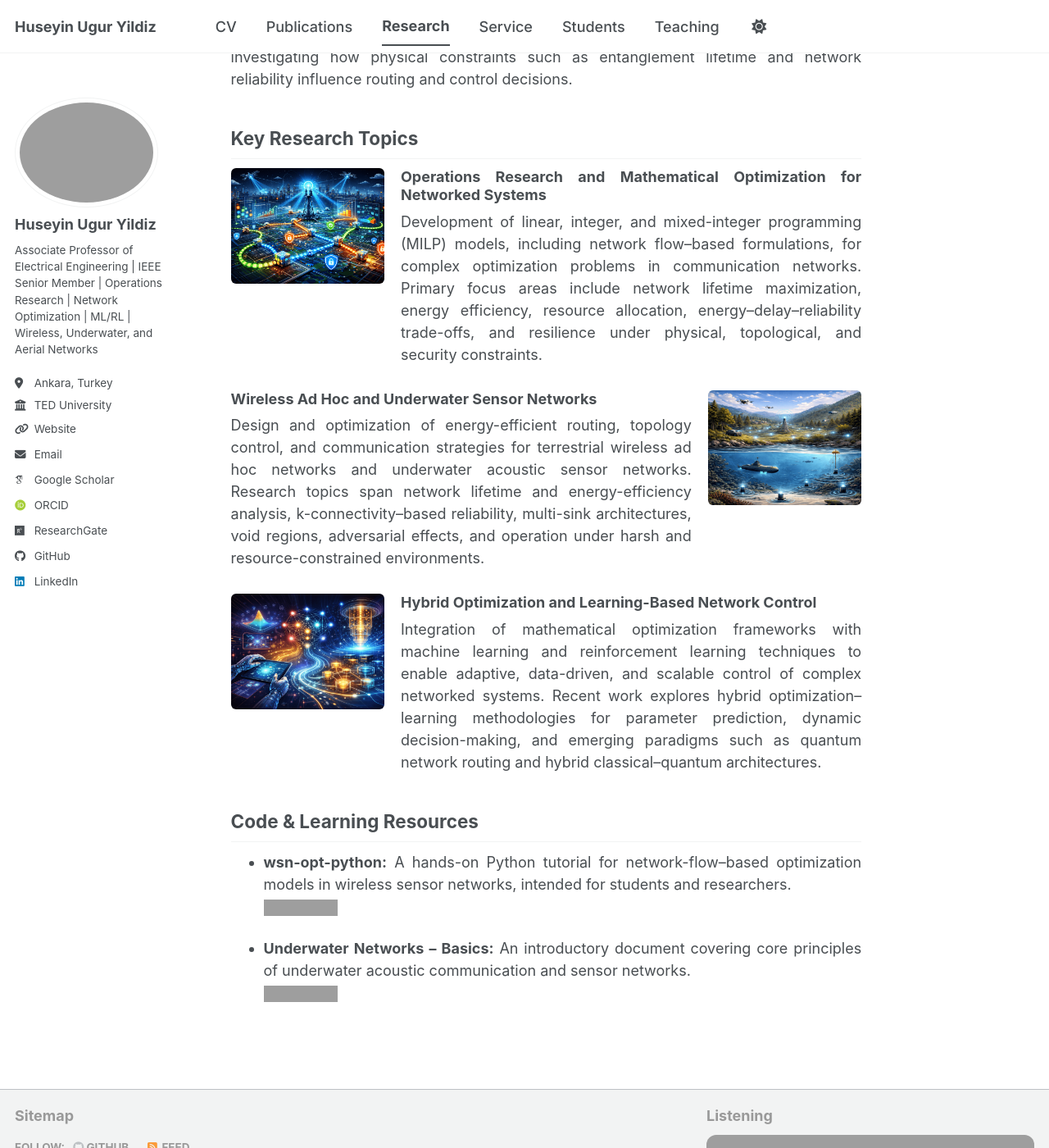
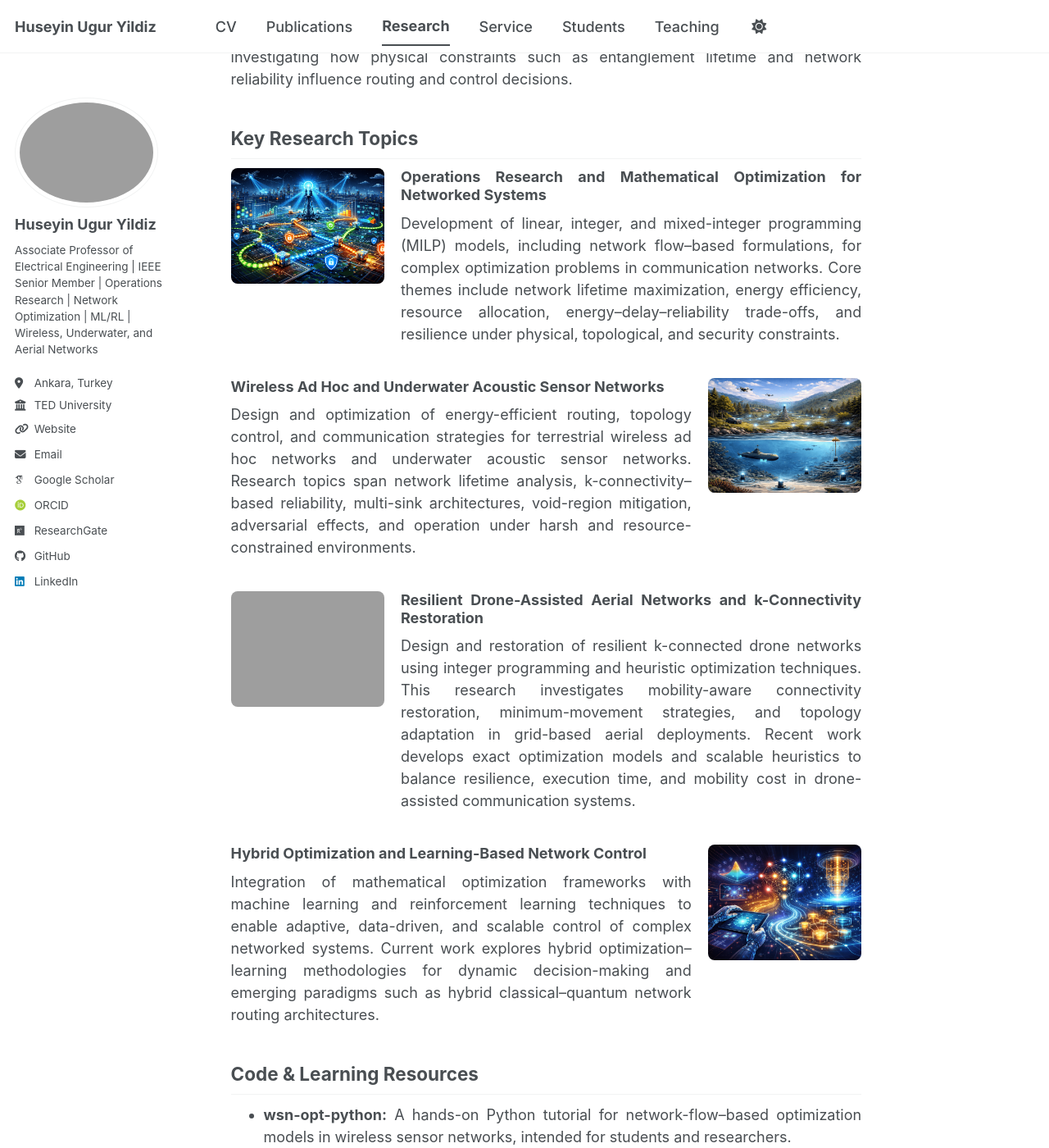
Before and after one commit to huguryildiz/huguryildiz.github.io, a Jekyll site: the page built from _pages/research.md, in a window 1280 px wide and 1400 px high, scrolled down 326 px. Shown: the whole window at 82% size. Built offline with Jekyll 4.4.1, drawn with Linux system fonts in a browser that asks for light colours; some web fonts are replaced; a script bundle is joined from its source files by our own code; library files that are not in the unit come from our copies; a style sheet for code colours, icons or effects is not loaded; grey boxes are pictures that could not be loaded.

Commit message:
Update research.md

```diff
--- a/_pages/research.md
+++ b/_pages/research.md
@@ -33,78 +33,109 @@ Integration of mathematical optimization frameworks with machine learning and re
 <!-- =========================
      Research Topic 1
      ========================= -->
-<div style="display:flex; gap:20px; align-items:flex-start; margin-bottom:30px;">
+<div style="display:flex; gap:20px; align-items:flex-start; margin-bottom:40px;">
 
-  <div style="flex:1; min-width:150px;">
+  <div style="flex:1; min-width:160px;">
     <img src="/images/research/network_flow_optimization.png"
-         style="width:100%; aspect-ratio:4/3; object-fit:cover; border-radius:6px;">
+         style="width:100%; aspect-ratio:4/3; object-fit:cover; border-radius:8px;">
   </div>
 
   <div style="flex:3;">
-    <h3 style="margin:0 0 8px 0;">
+    <h3 style="margin:0 0 10px 0;">
       Operations Research and Mathematical Optimization for Networked Systems
     </h3>
 
     <p style="margin:0;">
       Development of linear, integer, and mixed-integer programming (MILP) models,
       including network flow–based formulations, for complex optimization problems
-      in communication networks. Primary focus areas include network lifetime
-      maximization, energy efficiency, resource allocation, energy–delay–reliability
-      trade-offs, and resilience under physical, topological, and security constraints.
+      in communication networks. Core themes include network lifetime maximization,
+      energy efficiency, resource allocation, energy–delay–reliability trade-offs,
+      and resilience under physical, topological, and security constraints.
     </p>
   </div>
 
 </div>
 
+
 <!-- =========================
      Research Topic 2 (zig-zag)
      ========================= -->
-<div style="display:flex; flex-direction:row-reverse; gap:20px; align-items:flex-start; margin-bottom:30px;">
+<div style="display:flex; flex-direction:row-reverse; gap:20px; align-items:flex-start; margin-bottom:40px;">
 
-  <div style="flex:1; min-width:150px;">
+  <div style="flex:1; min-width:160px;">
     <img src="/images/research/wireless_ad_hoc_underwater_sensor_networks.png"
-         style="width:100%; aspect-ratio:4/3; object-fit:cover; border-radius:6px;">
+         style="width:100%; aspect-ratio:4/3; object-fit:cover; border-radius:8px;">
   </div>
 
   <div style="flex:3;">
-    <h3 style="margin:0 0 8px 0;">
-      Wireless Ad Hoc and Underwater Sensor Networks
+    <h3 style="margin:0 0 10px 0;">
+      Wireless Ad Hoc and Underwater Acoustic Sensor Networks
     </h3>
 
     <p style="margin:0;">
       Design and optimization of energy-efficient routing, topology control, and
       communication strategies for terrestrial wireless ad hoc networks and
       underwater acoustic sensor networks. Research topics span network lifetime
-      and energy-efficiency analysis, k-connectivity–based reliability, multi-sink
-      architectures, void regions, adversarial effects, and operation under harsh
+      analysis, k-connectivity–based reliability, multi-sink architectures,
+      void-region mitigation, adversarial effects, and operation under harsh
       and resource-constrained environments.
     </p>
   </div>
 
 </div>
 
+
 <!-- =========================
      Research Topic 3
      ========================= -->
-<div style="display:flex; gap:20px; align-items:flex-start; margin-bottom:30px;">
+<div style="display:flex; gap:20px; align-items:flex-start; margin-bottom:40px;">
 
-  <div style="flex:1; min-width:150px;">
-    <img src="/images/research/hybrid_opt_rl_networks.png"
-         style="width:100%; aspect-ratio:4/3; object-fit:cover; border-radius:6px;">
+  <div style="flex:1; min-width:160px;">
+    <img src="/images/research/drone_network_resilience.png"
+         style="width:100%; aspect-ratio:4/3; object-fit:cover; border-radius:8px;">
   </div>
 
   <div style="flex:3;">
-    <h3 style="margin:0 0 8px 0;">
+    <h3 style="margin:0 0 10px 0;">
+      Resilient Drone-Assisted Aerial Networks and k-Connectivity Restoration
+    </h3>
+
+    <p style="margin:0;">
+      Design and restoration of resilient k-connected drone networks using
+      integer programming and heuristic optimization techniques.
+      This research investigates mobility-aware connectivity restoration,
+      minimum-movement strategies, and topology adaptation in grid-based
+      aerial deployments. Recent work develops exact optimization models
+      and scalable heuristics to balance resilience, execution time,
+      and mobility cost in drone-assisted communication systems.
+    </p>
+  </div>
+
+</div>
+
+
+<!-- =========================
+     Research Topic 4 (zig-zag)
+     ========================= -->
+<div style="display:flex; flex-direction:row-reverse; gap:20px; align-items:flex-start; margin-bottom:40px;">
+
+  <div style="flex:1; min-width:160px;">
+    <img src="/images/research/hybrid_opt_rl_networks.png"
+         style="width:100%; aspect-ratio:4/3; object-fit:cover; border-radius:8px;">
+  </div>
+
+  <div style="flex:3;">
+    <h3 style="margin:0 0 10px 0;">
       Hybrid Optimization and Learning-Based Network Control
     </h3>
 
     <p style="margin:0;">
-      Integration of mathematical optimization frameworks with machine learning
-      and reinforcement learning techniques to enable adaptive, data-driven, and
-      scalable control of complex networked systems. Recent work explores hybrid
-      optimization–learning methodologies for parameter prediction, dynamic
-      decision-making, and emerging paradigms such as quantum network routing and
-      hybrid classical–quantum architectures.
+      Integration of mathematical optimization frameworks with machine
+      learning and reinforcement learning techniques to enable adaptive,
+      data-driven, and scalable control of complex networked systems.
+      Current work explores hybrid optimization–learning methodologies
+      for dynamic decision-making and emerging paradigms such as
+      hybrid classical–quantum network routing architectures.
     </p>
   </div>
 
```
